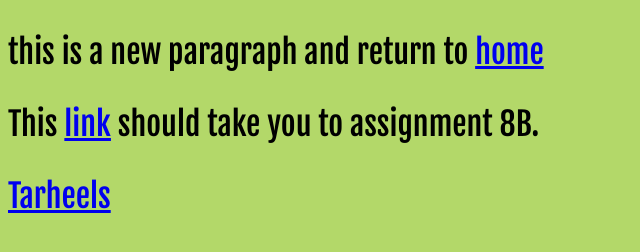
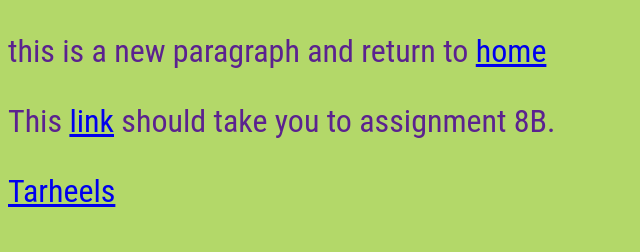
Before and after one commit to kayleemzuniga/kayleemzuniga.github.io, a plain HTML site: page index.html in a window 1280 px wide. Shown: the whole page, without its empty margins (0-640 px from the left). Drawn offline with Linux system fonts and the light colour scheme.

Commit message:
Add files via upload

```diff
--- a/default.css
+++ b/default.css
@@ -22,3 +22,12 @@ p{
     font-family: 'Fjalla One', sans-serif;
     font-size: 32px;
 }
+
+
+p{
+    font-family: 'Fjalla One', sans-serif;
+    font-family: 'Overpass', sans-serif;
+    font-family: 'Roboto Condensed', sans-serif;
+    font-size: 32px;
+    color:rgb(91, 34, 143)
+}
```
